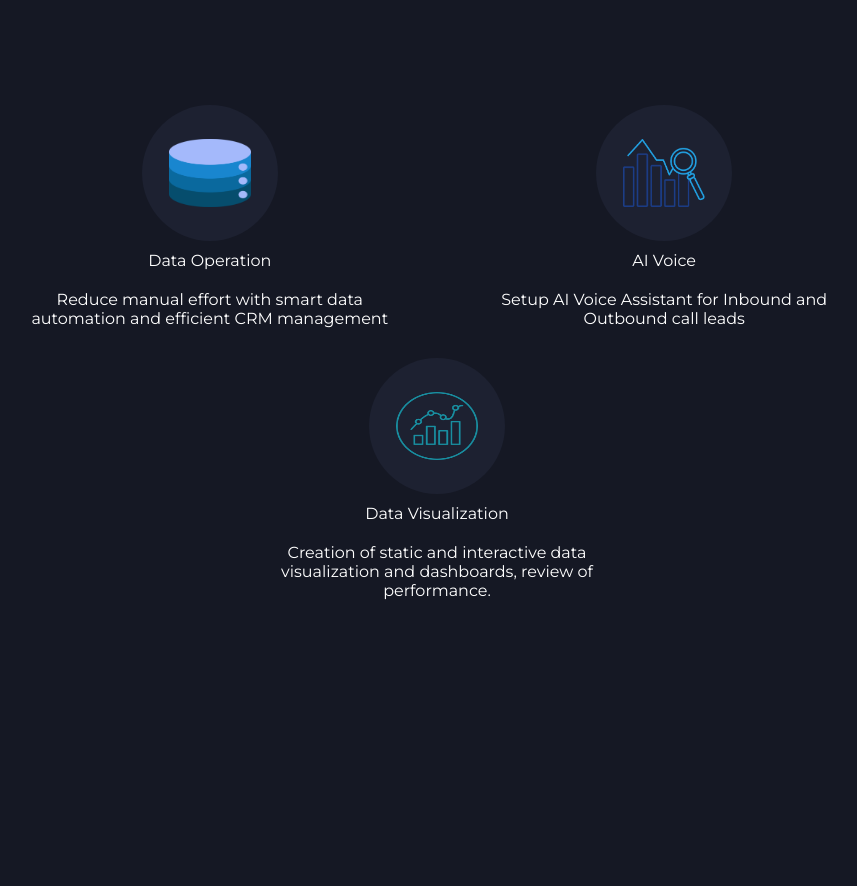
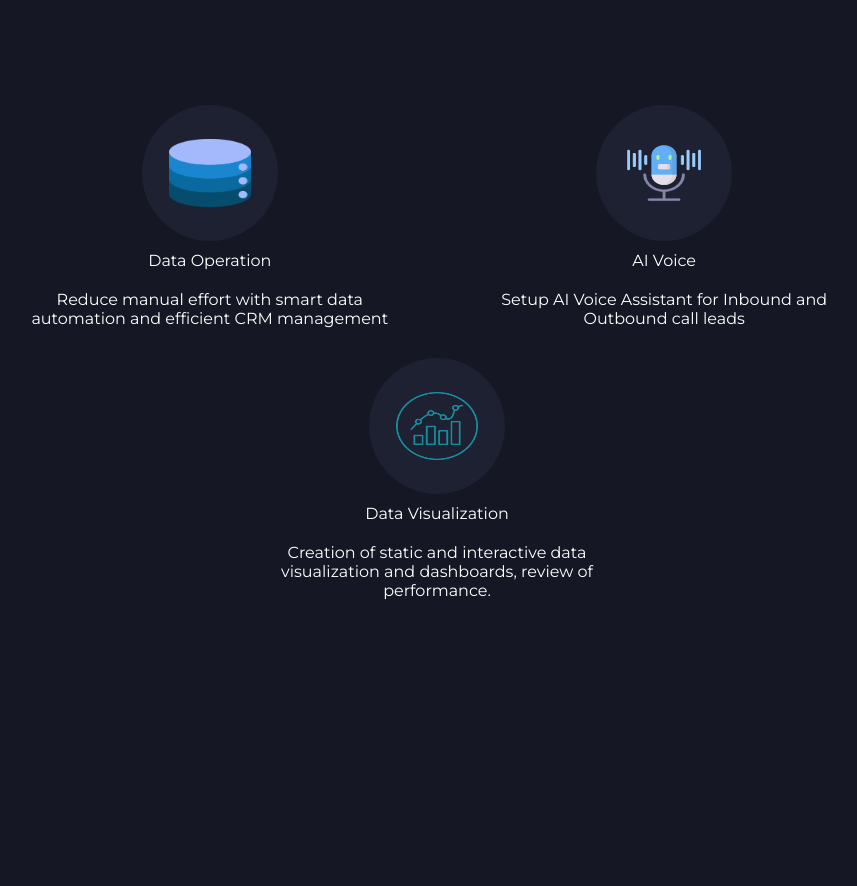
Before and after one commit to Historfic/Portfolio, a plain HTML site: page index.html in a window 1280 px wide. Shown: the part 1380-2266 px from the top of the page, without its empty margins (187-1044 px from the left). Drawn offline with Linux system fonts and the light colour scheme.

Commit message:
Update index.html
AI Voice icon added to services

```diff
--- a/index.html
+++ b/index.html
@@ -74,7 +74,7 @@
               </div>
               <div class="skill-icon-container news" style="width: 33%; margin-top: 20px;">
                   <div class="skill">
-                      <img src="images/services/Data_mining.png" alt="icon">
+                      <img src="images/services/ai_voice.png" alt="icon">
                   </div>
                   <p style="text-align: center;">AI Voice</p>
                   <p style="text-align: center; width: 92%;">Setup AI Voice Assistant for Inbound and Outbound call leads</p>
```
